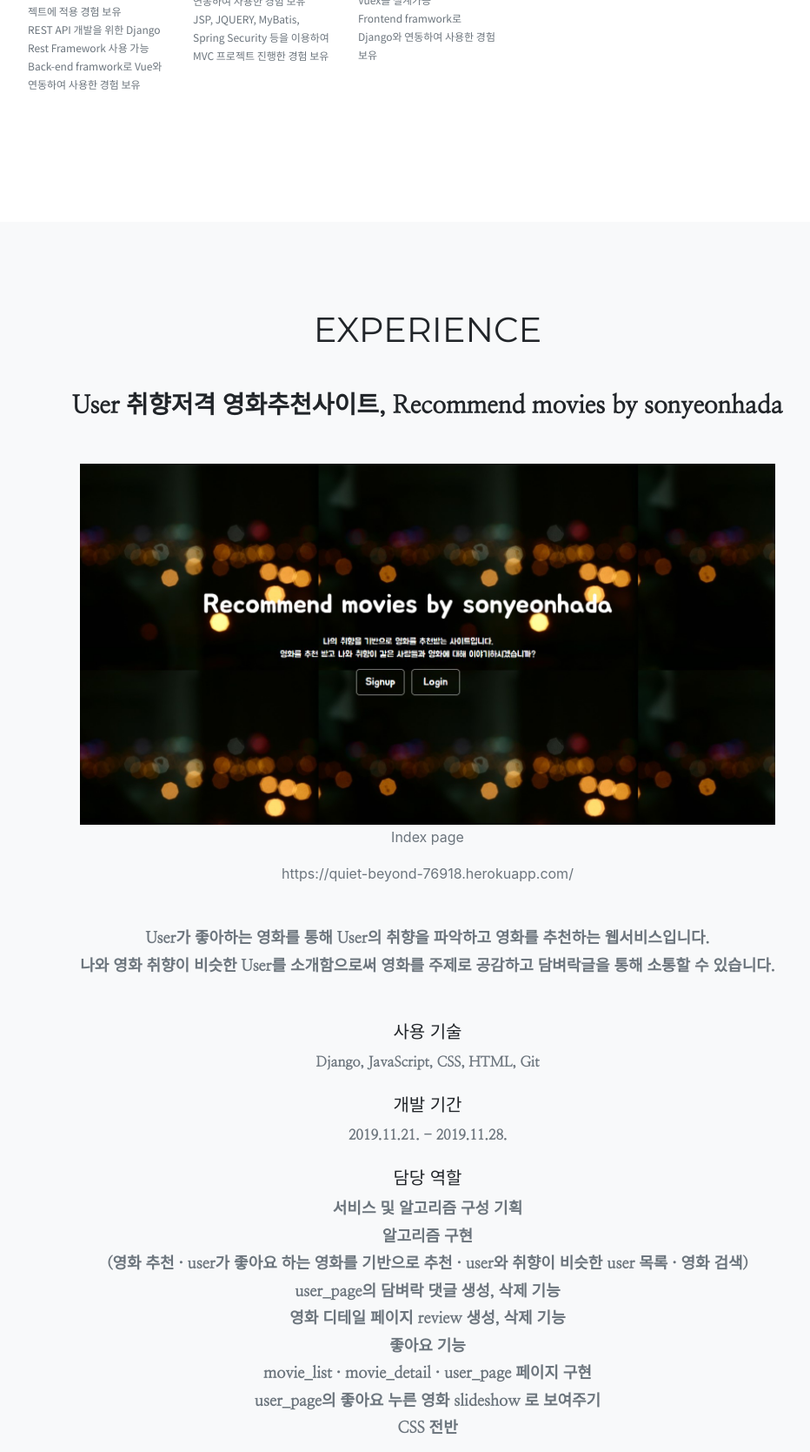
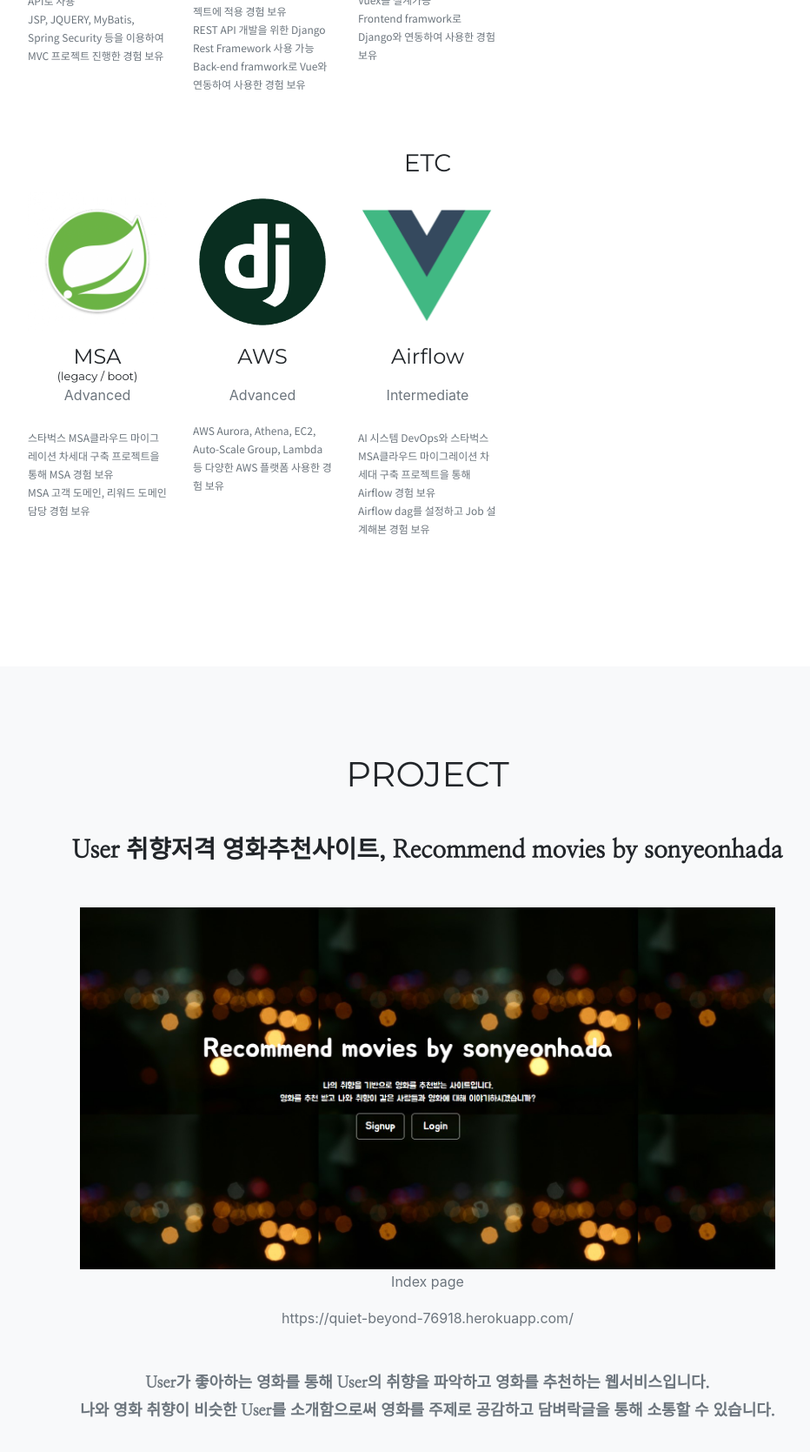
Before and after one commit to hyunhee418/hyunhee418.github.io, a website with bundled scripts: page index.html in a window 1280 px wide. Shown: the part 2209-3878 px from the top of the page at 87% size, without its empty margins (148-1080 px from the left). Built offline with nearby package versions, Linux system fonts and the light colour scheme; files whose address does not match are found by name; a web font is replaced by a local one.

Commit message:
skills 보유 스킬 추가

```diff
--- a/index.html
+++ b/index.html
@@ -136,11 +136,11 @@
         <div class="col-lg-12 mb-3">
           <h3 class="section-heading text-uppercase text-center ">Language</h3>
         </div>
-                <div class="col-1"></div>
+        <div class="col-1"></div>
         <div class="col-md-2">
           <img class="img-fluid" src="img/skills/java.png" alt="">
           <h4 class="service-heading text-center">Java</h4>
-          <p class="text-muted mb-5 text-center">Intermediate</p>
+          <p class="text-muted mb-5 text-center">Advanced</p>
           <p class="text-muted ko-font mb-5" style="font-size:12px">Spring legacy / boot framework 경험보유
           </p>
         </div>
@@ -168,7 +168,7 @@
         <div class="col-md-2">
             <img class="img-fluid" src="img/skills/javascript.png" alt="">
           <h4 class="service-heading text-center">JavaScript</h4>
-          <p class="text-muted mb-4 text-center">Intermediate</p>
+          <p class="text-muted mb-4 text-center">Advanced</p>
           <p class="text-muted ko-font mb-5" style="font-size:12px">Vue.Js framework 경험보유<br>
           원하는 웹페이지 구현 가능</p>
         </div>
@@ -179,22 +179,22 @@
         </div>
         <div class="col-1"></div>
         <div class="col-md-2">
+          <img class="img-fluid" src="img/skills/spring.png" alt="">
+          <h4 class="service-heading text-center" style="margin-bottom:auto;line-hieght:23px;">Spring<div style="font-size:13px;">(legacy / boot)</div></h4>
+          <p class="text-muted text-center mb-4">Advanced</p>
+          <p class="text-muted ko-font mb-5" style="font-size:12px">
+            Backend framwork로 Rest API로 사용
+            <br>
+            JSP, JQUERY, MyBatis, Spring Security 등을 이용하여 MVC 프로젝트 진행한 경험 보유
+          </p>
+        </div>
+        <div class="col-md-2">
           <img class="img-fluid" src="img/skills/django.jpg" alt="">
           <h4 class="service-heading text-center">Django</h4>
           <p class="text-muted text-center">Advanced</p>
           <p class="text-muted ko-font mb-5" style="font-size:12px">ORM 설계 및 조작을 위해 메서드, 쿼리, 캐시를 공부하고 프로젝트에 적용 경험 보유<br>
           REST API 개발을 위한 Django Rest Framework 사용 가능<br>
           Back-end framwork로 Vue와 연동하여 사용한 경험 보유
-          </p>
-        </div>
-        <div class="col-md-2">
-          <img class="img-fluid" src="img/skills/spring.png" alt="">
-          <h4 class="service-heading text-center" style="margin-bottom:auto;line-hieght:23px;">Spring <div style="font-size:13px;">(legacy / boot)</div></h4>
-          <p class="text-muted text-center mb-4">Advanced</p>
-          <p class="text-muted ko-font mb-5" style="font-size:12px">
-          Backend framwork로 Vue와 연동하여 사용한 경험 보유
-          <br>
-          JSP, JQUERY, MyBatis, Spring Security 등을 이용하여 MVC 프로젝트 진행한 경험 보유
           </p>
         </div>
         <div class="col-md-2">
@@ -207,72 +207,43 @@
           Frontend framwork로 Django와 연동하여 사용한 경험 보유<br>
           </p>
         </div>
-
-      </div>
-    </div>
-  </section>
-  <section class="bg-light page-section" id="experience">
-    <div class="container">
-      <div class="row">
+        <div class="col-1"></div>
+        <div class="col-4"></div>
         <div class="col-lg-12 text-center">
-          <h2 class="section-heading text-uppercase mb-5">Experience</h2>
+          <h3 class="section-heading text-uppercase my-3">Etc</h3>
         </div>
-      </div>
-      <div class="row">
-        <div class="col-lg-12 text-center">
-          <h3 class="section-heading ko-slim-font mb-5" style="font-weight:bolder;">User 취향저격 영화추천사이트, Recommend movies by sonyeonhada</h3></div>
-        <div class="col-lg-12 text-center mb-5">
-          <a href="https://quiet-beyond-76918.herokuapp.com/">
-            <img class="img-fluid" src="img/project01/index.jpg" style="width:800px;">
-          </a>
-          <p class="text-muted text-center">Index page</p>
-          <a class="text-muted text-center" href="https://quiet-beyond-76918.herokuapp.com/" style="color: #fed136;">https://quiet-beyond-76918.herokuapp.com/</a>
+        <div class="col-1"></div>
+        <div class="col-md-2">
+          <img class="img-fluid" src="img/skills/spring.png" alt="">
+          <h4 class="service-heading text-center" style="margin-bottom:auto;line-hieght:23px;">MSA<div style="font-size:13px;">(legacy / boot)</div></h4>
+          <p class="text-muted text-center mb-4">Advanced</p>
+          <p class="text-muted ko-font mb-5" style="font-size:12px">
+            스타벅스 MSA클라우드 마이그레이션 차세대 구축 프로젝트을 통해 MSA 경험 보유
+            <br>
+            MSA 고객 도메인, 리워드 도메인 담당 경험 보유
+          </p>
         </div>
-        <div class="col-lg-12 text-center">
-          <p class="text-muted ko-slim-font mb-5 container" style="font-size:18px;font-weight:bolder;">User가 좋아하는 영화를 통해 User의 취향을 파악하고 영화를 추천하는 웹서비스입니다.
-            <br> 나와 영화 취향이 비슷한 User를 소개함으로써 영화를 주제로 공감하고 담벼락글을 통해 소통할 수 있습니다.</p>
-          <h5 class="ko-slim-font "> 사용 기술 </h5>
-          <p class="text-muted ko-slim-font mb-4" style="font-weight:bolder;">Django, JavaScript, CSS, HTML, Git</p>
-          <h5 class="ko-slim-font "> 개발 기간 </h5>
-          <p class="text-muted ko-slim-font mb-4" style="font-weight:bolder;">2019.11.21. - 2019.11.28.</p>
-          <h5 class="ko-slim-font"> 담당 역할 </h5>
-          <p class="text-muted ko-slim-font text-center" style="font-size:18px;font-weight:bolder;">서비스 및 알고리즘 구성 기획 <br>
-            알고리즘 구현 <br>(영화 추천 · user가 좋아요 하는 영화를 기반으로 추천 · user와 취향이 비슷한 user 목록 · 영화 검색)<br>
-            user_page의 담벼락 댓글 생성, 삭제 기능<br>
-            영화 디테일 페이지 review 생성, 삭제 기능<br>
-            좋아요 기능<br>
-            movie_list · movie_detail · user_page 페이지 구현<br>
-            user_page의 좋아요 누른 영화 slideshow 로 보여주기<br>
-            CSS 전반</p>
-          <div class="text-center">
-            <a href="https://github.com/hyunhee418/movies_project/tree/master/Django_PJT1" style="color:black;"class="mb-4"><i class="fab fa-github fa-3x"></i>https://github.com/hyunhee418/movies_project/tree/master/Django_PJT1</a>
-          </div>
+        <div class="col-md-2">
+          <img class="img-fluid" src="img/skills/django.jpg" alt="">
+          <h4 class="service-heading text-center">AWS</h4>
+          <p class="text-muted text-center">Advanced</p>
+          <p class="text-muted ko-font mb-5" style="font-size:12px">
+            AWS Aurora, Athena, EC2, Auto-Scale Group, Lambda 등 다양한 AWS 플랫폼 사용한 경험 보유
+          </p>
         </div>
-        <div class="my-5 row" style="border: 0.5px solid #DCDCDC;border-radius:50px;">
-          <h5 class="col-lg-12 text-center ko-slim-font my-4"> Web Page </h5>
-          <div class="col-md-4 col-sm-6 portfolio-item">
-            <a href="https://quiet-beyond-76918.herokuapp.com/">
-              <img class="img-fluid" src="img/project01/signin1.jpg" alt="signin1">
-            </a>
-            <p class="text-muted text-center">Signin page</p>
-          </div>
-          <div class="col-md-4 col-sm-6 portfolio-item">
-            <a href="https://quiet-beyond-76918.herokuapp.com/">
-              <img class="img-fluid" src="img/project01/movielist1.jpg" alt="movielist1">
-            </a>
-            <p class="text-muted text-center">Movie page</p>
-          </div>
-          <div class="col-md-4 col-sm-6 portfolio-item">
-            <a href="https://quiet-beyond-76918.herokuapp.com/">
-              <img class="img-fluid" src="img/project01/userpage1.jpg" alt="userpage1">
-            </a>
-            <p class="text-muted text-center">User page</p>
-          </div>
+        <div class="col-md-2">
+          <img class="img-fluid" src="img/skills/vue.png" alt="">
+          <h4 class="service-heading text-center">Airflow</h4>
+          <p class="text-muted text-center mb-4">Intermediate</p>
+          <p class="text-muted ko-font mb-5" style="font-size:12px">
+            AI 시스템 DevOps와 스타벅스 MSA클라우드 마이그레이션 차세대 구축 프로젝트을 통해 Airflow 경험 보유
+            <br>
+            Airflow dag를 설정하고 Job 설계해본 경험 보유
+          </p>
         </div>
       </div>
     </div>
   </section>
-
   <!-- Portfolio Grid -->
   <section class="bg-light page-section" id="project">
     <div class="container">
```
